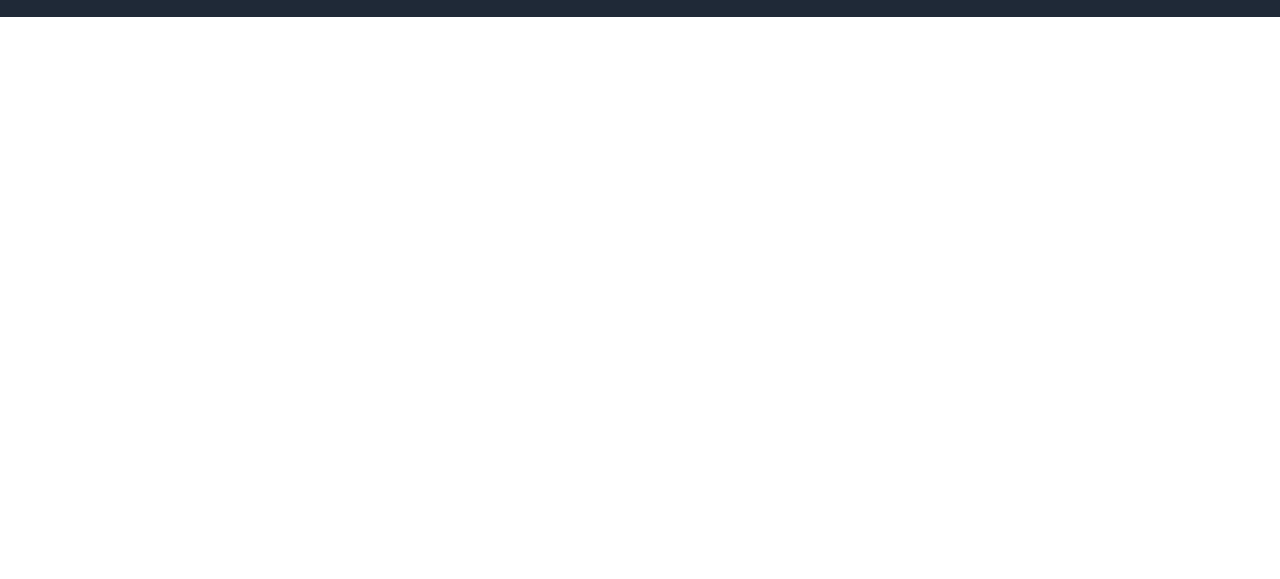
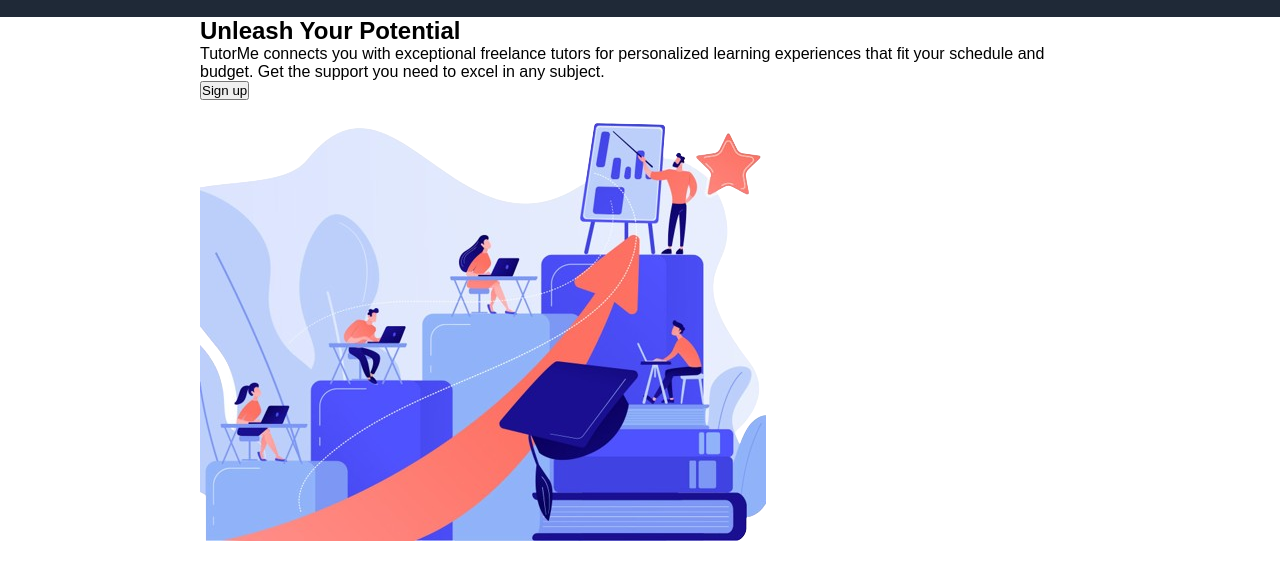
Before and after one commit to rupika14/tutor-me, a plain HTML site: page index.html in a window 1280 px wide. Shown: the part 51-630 px from the top of the page. Drawn offline with Linux system fonts and the light colour scheme.

Commit message:
add hero section to index.html

```diff
--- a/index.html
+++ b/index.html
@@ -29,6 +29,22 @@
         Hero section
     -->
 
+    <div class="hero" id="container">
+        <div class="h-content">
+            <h2>Unleash Your Potential</h2>
+            <p> TutorMe connects you with exceptional freelance tutors for personalized
+                learning experiences that fit your schedule and budget. Get the support
+                you need to excel in any subject.
+            </p>
+            <button>Sign up</button>
+        </div>
+
+        <div class="image">
+            <img src="./assets/tutorh.png" alt="teacher teaching kids" loading="lazy" width="auto" height="auto">
+        </div>
+
+    </div>
+
     <!--
         Features Section
     -->
```
